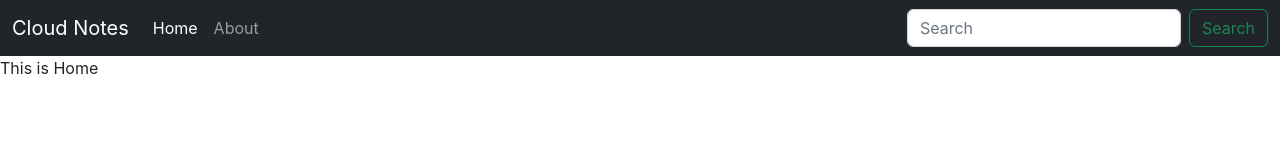
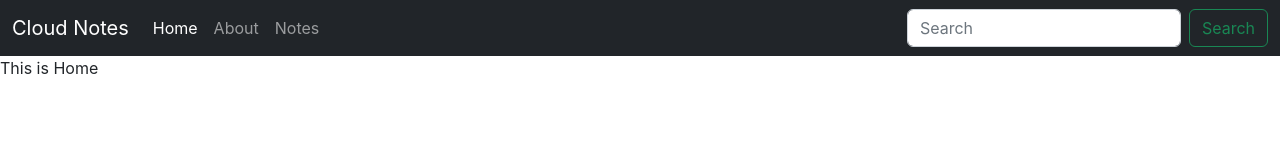
Before and after one commit to TensaCoder/Cloud-Notes, a React (Create React App) app in the folder Client/: page / in a window 1280 px wide. Shown: the top 160 px of the page. Built offline with nearby package versions, Linux system fonts and the light colour scheme.

Commit message:
Notes section added

```diff
--- a/Client/src/Components/Navbar.js
+++ b/Client/src/Components/Navbar.js
@@ -23,6 +23,9 @@
                         <li className="nav-item">
                             <Link className={`nav-link ${location.pathname==="/about"? "active": ""}`} to="/about">About</Link>
                         </li>
+                        <li className="nav-item">
+                            <Link className={`nav-link ${location.pathname==="/notes"? "active": ""}`} to="/notes">Notes</Link>
+                        </li>
                     </ul>
                     <form className="d-flex" role="search">
                         <input className="form-control me-2" type="search" placeholder="Search" aria-label="Search" />
```
